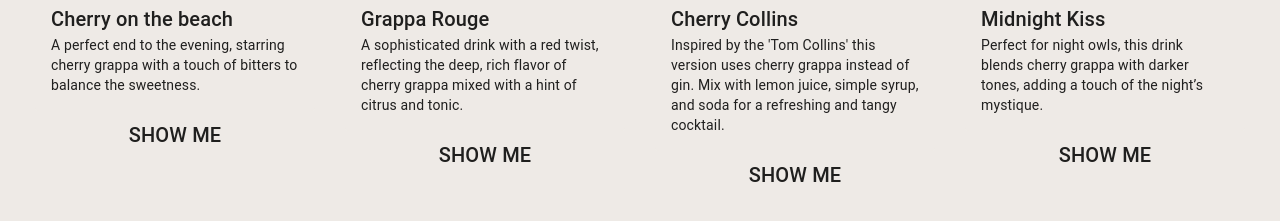
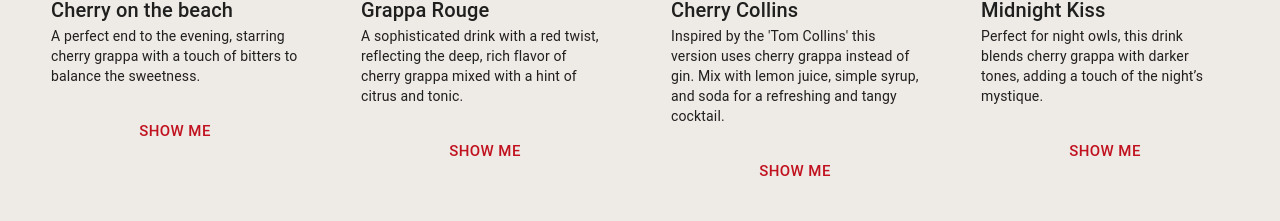
Before and after one commit to danibystrom/ciliegia-grappa, a Next.js app: page / in a window 1280 px wide. Shown: the part 1311-1532 px from the top of the page. Built offline with nearby package versions, Linux system fonts and the light colour scheme.

Commit message:
Small styling on buttons, trying to figure aout horisontal aligning in cards

```diff
--- a/src/app/components/Recipes.tsx
+++ b/src/app/components/Recipes.tsx
@@ -1,7 +1,9 @@
 "use client";
 import {
   Box,
+  Button,
   Card,
+  CardActions,
   CardContent,
   CardMedia,
   Grid,
@@ -22,7 +24,7 @@ export default function Recipes() {
         minHeight: "100vh",
       }}
     >
-      <Grid container spacing={1} sx={{ maxWidth: "100%" }}>
+      <Grid container spacing={2} sx={{ maxWidth: "100%" }}>
         {recipes.map((recipe) => (
           <Grid
             item
@@ -37,12 +39,14 @@ export default function Recipes() {
                 display: "flex",
                 flexDirection: "column",
                 alignItems: "center",
-                gap: 1,
+                width: 280,
+                maxWidth: "100%",
               }}
             >
               <Card
                 sx={{
-                  maxWidth: 280,
+                  display: "flex",
+                  flexDirection: "column",
                   width: "100%",
                   boxShadow: "none",
                   backgroundColor: "transparent",
@@ -64,15 +68,34 @@ export default function Recipes() {
                     backgroundColor: "#EEEAE6",
                     padding: "16px",
                     "&:last-child": { paddingBottom: "16px" },
+                    flexGrow: 1,
                   }}
                 >
                   <Typography variant="h6">{recipe.title}</Typography>
                   <Typography variant="body2">{recipe.description}</Typography>
                 </CardContent>
+                <CardActions
+                  sx={{
+                    display: "flex",
+                    justifyContent: "center",
+                    marginTop: "auto", // Funkar inte
+                  }}
+                >
+                  <Button
+                    size="large"
+                    sx={{
+                      color: "#C1121F",
+                      "&:hover": {
+                        backgroundColor: "transparent",
+                        fontWeight: 600,
+                        boxShadow: "none",
+                      },
+                    }}
+                  >
+                    SHOW ME
+                  </Button>
+                </CardActions>
               </Card>
-              <Typography variant="h6" sx={{ textAlign: "center" }}>
-                SHOW ME
-              </Typography>
             </Box>
           </Grid>
         ))}
--- a/src/app/globals.css
+++ /dev/null
@@ -1,107 +0,0 @@
-:root {
-  --max-width: 1100px;
-  --border-radius: 12px;
-  --font-mono: ui-monospace, Menlo, Monaco, "Cascadia Mono", "Segoe UI Mono",
-    "Roboto Mono", "Oxygen Mono", "Ubuntu Monospace", "Source Code Pro",
-    "Fira Mono", "Droid Sans Mono", "Courier New", monospace;
-
-  --foreground-rgb: 0, 0, 0;
-  --background-start-rgb: 214, 219, 220;
-  --background-end-rgb: 255, 255, 255;
-
-  --primary-glow: conic-gradient(
-    from 180deg at 50% 50%,
-    #16abff33 0deg,
-    #0885ff33 55deg,
-    #54d6ff33 120deg,
-    #0071ff33 160deg,
-    transparent 360deg
-  );
-  --secondary-glow: radial-gradient(
-    rgba(255, 255, 255, 1),
-    rgba(255, 255, 255, 0)
-  );
-
-  --tile-start-rgb: 239, 245, 249;
-  --tile-end-rgb: 228, 232, 233;
-  --tile-border: conic-gradient(
-    #00000080,
-    #00000040,
-    #00000030,
-    #00000020,
-    #00000010,
-    #00000010,
-    #00000080
-  );
-
-  --callout-rgb: 238, 240, 241;
-  --callout-border-rgb: 172, 175, 176;
-  --card-rgb: 180, 185, 188;
-  --card-border-rgb: 131, 134, 135;
-}
-
-@media (prefers-color-scheme: dark) {
-  :root {
-    --foreground-rgb: 255, 255, 255;
-    --background-start-rgb: 0, 0, 0;
-    --background-end-rgb: 0, 0, 0;
-
-    --primary-glow: radial-gradient(rgba(1, 65, 255, 0.4), rgba(1, 65, 255, 0));
-    --secondary-glow: linear-gradient(
-      to bottom right,
-      rgba(1, 65, 255, 0),
-      rgba(1, 65, 255, 0),
-      rgba(1, 65, 255, 0.3)
-    );
-
-    --tile-start-rgb: 2, 13, 46;
-    --tile-end-rgb: 2, 5, 19;
-    --tile-border: conic-gradient(
-      #ffffff80,
-      #ffffff40,
-      #ffffff30,
-      #ffffff20,
-      #ffffff10,
-      #ffffff10,
-      #ffffff80
-    );
-
-    --callout-rgb: 20, 20, 20;
-    --callout-border-rgb: 108, 108, 108;
-    --card-rgb: 100, 100, 100;
-    --card-border-rgb: 200, 200, 200;
-  }
-}
-
-* {
-  box-sizing: border-box;
-  padding: 0;
-  margin: 0;
-}
-
-html,
-body {
-  max-width: 100vw;
-  overflow-x: hidden;
-}
-
-body {
-  color: rgb(var(--foreground-rgb));
-  background: linear-gradient(
-      to bottom,
-      transparent,
-      rgb(var(--background-end-rgb))
-    )
-    rgb(var(--background-start-rgb));
-}
-
-a {
-  color: inherit;
-  text-decoration: none;
-}
-
-@media (prefers-color-scheme: dark) {
-  html {
-    color-scheme: dark;
-  }
-}
--- a/src/app/layout.tsx
+++ b/src/app/layout.tsx
@@ -2,7 +2,6 @@
 import { ThemeProvider } from "@emotion/react";
 import { CssBaseline } from "@mui/material";
 import { Inter } from "next/font/google";
-import "./globals.css";
 import theme from "./theme";
 
 const inter = Inter({ subsets: ["latin"] });
--- a/src/app/page.module.css
+++ /dev/null
@@ -1,230 +0,0 @@
-.main {
-  display: flex;
-  flex-direction: column;
-  justify-content: space-between;
-  align-items: center;
-  padding: 6rem;
-  min-height: 100vh;
-}
-
-.description {
-  display: inherit;
-  justify-content: inherit;
-  align-items: inherit;
-  font-size: 0.85rem;
-  max-width: var(--max-width);
-  width: 100%;
-  z-index: 2;
-  font-family: var(--font-mono);
-}
-
-.description a {
-  display: flex;
-  justify-content: center;
-  align-items: center;
-  gap: 0.5rem;
-}
-
-.description p {
-  position: relative;
-  margin: 0;
-  padding: 1rem;
-  background-color: rgba(var(--callout-rgb), 0.5);
-  border: 1px solid rgba(var(--callout-border-rgb), 0.3);
-  border-radius: var(--border-radius);
-}
-
-.code {
-  font-weight: 700;
-  font-family: var(--font-mono);
-}
-
-.grid {
-  display: grid;
-  grid-template-columns: repeat(4, minmax(25%, auto));
-  max-width: 100%;
-  width: var(--max-width);
-}
-
-.card {
-  padding: 1rem 1.2rem;
-  border-radius: var(--border-radius);
-  background: rgba(var(--card-rgb), 0);
-  border: 1px solid rgba(var(--card-border-rgb), 0);
-  transition: background 200ms, border 200ms;
-}
-
-.card span {
-  display: inline-block;
-  transition: transform 200ms;
-}
-
-.card h2 {
-  font-weight: 600;
-  margin-bottom: 0.7rem;
-}
-
-.card p {
-  margin: 0;
-  opacity: 0.6;
-  font-size: 0.9rem;
-  line-height: 1.5;
-  max-width: 30ch;
-  text-wrap: balance;
-}
-
-.center {
-  display: flex;
-  justify-content: center;
-  align-items: center;
-  position: relative;
-  padding: 4rem 0;
-}
-
-.center::before {
-  background: var(--secondary-glow);
-  border-radius: 50%;
-  width: 480px;
-  height: 360px;
-  margin-left: -400px;
-}
-
-.center::after {
-  background: var(--primary-glow);
-  width: 240px;
-  height: 180px;
-  z-index: -1;
-}
-
-.center::before,
-.center::after {
-  content: "";
-  left: 50%;
-  position: absolute;
-  filter: blur(45px);
-  transform: translateZ(0);
-}
-
-.logo {
-  position: relative;
-}
-/* Enable hover only on non-touch devices */
-@media (hover: hover) and (pointer: fine) {
-  .card:hover {
-    background: rgba(var(--card-rgb), 0.1);
-    border: 1px solid rgba(var(--card-border-rgb), 0.15);
-  }
-
-  .card:hover span {
-    transform: translateX(4px);
-  }
-}
-
-@media (prefers-reduced-motion) {
-  .card:hover span {
-    transform: none;
-  }
-}
-
-/* Mobile */
-@media (max-width: 700px) {
-  .content {
-    padding: 4rem;
-  }
-
-  .grid {
-    grid-template-columns: 1fr;
-    margin-bottom: 120px;
-    max-width: 320px;
-    text-align: center;
-  }
-
-  .card {
-    padding: 1rem 2.5rem;
-  }
-
-  .card h2 {
-    margin-bottom: 0.5rem;
-  }
-
-  .center {
-    padding: 8rem 0 6rem;
-  }
-
-  .center::before {
-    transform: none;
-    height: 300px;
-  }
-
-  .description {
-    font-size: 0.8rem;
-  }
-
-  .description a {
-    padding: 1rem;
-  }
-
-  .description p,
-  .description div {
-    display: flex;
-    justify-content: center;
-    position: fixed;
-    width: 100%;
-  }
-
-  .description p {
-    align-items: center;
-    inset: 0 0 auto;
-    padding: 2rem 1rem 1.4rem;
-    border-radius: 0;
-    border: none;
-    border-bottom: 1px solid rgba(var(--callout-border-rgb), 0.25);
-    background: linear-gradient(
-      to bottom,
-      rgba(var(--background-start-rgb), 1),
-      rgba(var(--callout-rgb), 0.5)
-    );
-    background-clip: padding-box;
-    backdrop-filter: blur(24px);
-  }
-
-  .description div {
-    align-items: flex-end;
-    pointer-events: none;
-    inset: auto 0 0;
-    padding: 2rem;
-    height: 200px;
-    background: linear-gradient(
-      to bottom,
-      transparent 0%,
-      rgb(var(--background-end-rgb)) 40%
-    );
-    z-index: 1;
-  }
-}
-
-/* Tablet and Smaller Desktop */
-@media (min-width: 701px) and (max-width: 1120px) {
-  .grid {
-    grid-template-columns: repeat(2, 50%);
-  }
-}
-
-@media (prefers-color-scheme: dark) {
-  .vercelLogo {
-    filter: invert(1);
-  }
-
-  .logo {
-    filter: invert(1) drop-shadow(0 0 0.3rem #ffffff70);
-  }
-}
-
-@keyframes rotate {
-  from {
-    transform: rotate(360deg);
-  }
-  to {
-    transform: rotate(0deg);
-  }
-}
```
